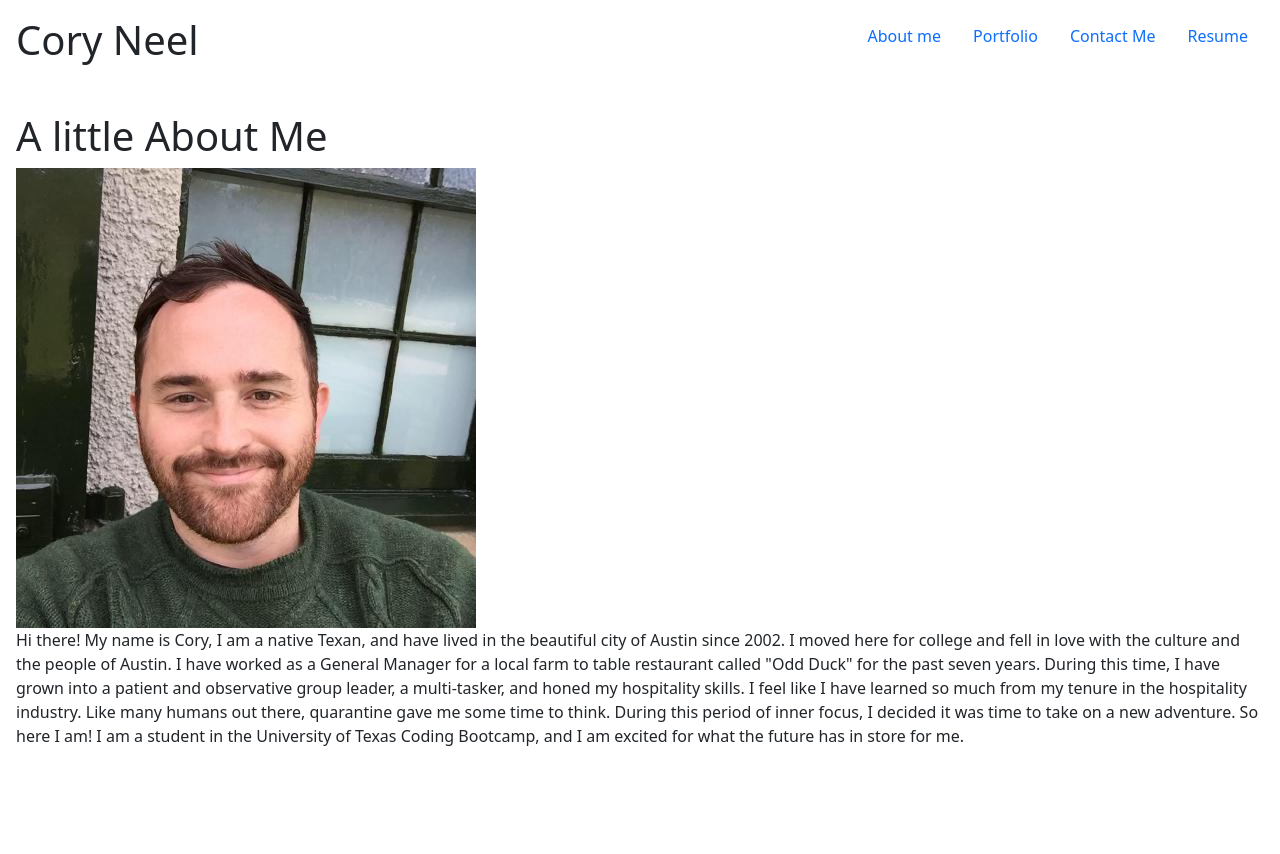
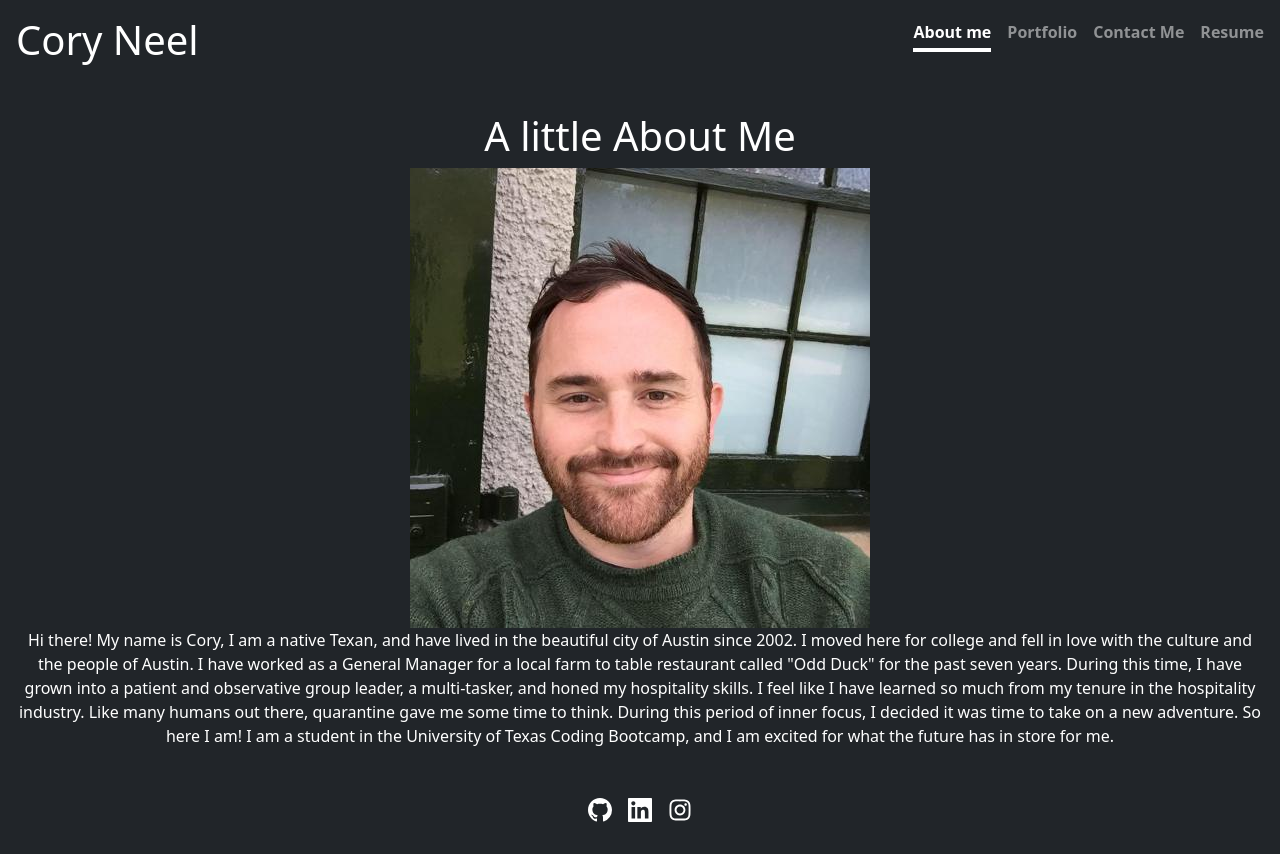
Before and after one commit to cocobeware83/spa-portfolio-coryneel, a React (Create React App) app: page / in a window 1280 px wide. Built offline with nearby package versions, Linux system fonts and the light colour scheme.

Commit message:
starting to style the page

```diff
--- a/public/index.html
+++ b/public/index.html
@@ -10,6 +10,12 @@
       content="Web site created using create-react-app"
     />
     <link rel="apple-touch-icon" href="%PUBLIC_URL%/logo192.png" />
+    <link
+    rel="stylesheet"
+    href="https://cdn.jsdelivr.net/npm/bootstrap@4.6.0/dist/css/bootstrap.min.css"
+    integrity="sha384-B0vP5xmATw1+K9KRQjQERJvTumQW0nPEzvF6L/Z6nronJ3oUOFUFpCjEUQouq2+l"
+    crossorigin="anonymous"
+  />
     <!--
       manifest.json provides metadata used when your web app is installed on a
       user's mobile device or desktop. See https://developers.google.com/web/fundamentals/web-app-manifest/
@@ -26,6 +32,7 @@
     -->
     <title>Cory Neel</title>
   </head>
+ <body class="w-100 h-100 text-center text-white bg-dark">
   <body>
     <noscript>You need to enable JavaScript to run this app.</noscript>
     <div id="root"></div>
--- a/src/App.css
+++ b/src/App.css
@@ -36,3 +36,51 @@
     transform: rotate(360deg);
   }
 }
+
+@keyframes App-logo-spin {
+  from {
+    transform: rotate(0deg);
+  }
+  to {
+    transform: rotate(360deg);
+  }
+}
+
+a, a:hover, a:focus {
+  text-decoration: none;
+}
+
+a.unlink, a.unlink:visited {
+  color: inherit;
+}
+a.unlink:hover {
+  color: inherit;
+}
+
+.nav-masthead .nav-link {
+  padding: .25rem 0;
+  font-weight: 700;
+  color: rgba(255, 255, 255, .5);
+  background-color: transparent;
+  border-bottom: .25rem solid transparent;
+}
+
+.nav-masthead .nav-link:hover,
+.nav-masthead .nav-link:focus {
+  border-bottom-color: rgba(255, 255, 255, .25);
+}
+
+.nav-masthead .nav-link + .nav-link {
+  margin-left: 1rem;
+}
+
+.nav-masthead .active {
+  color: #fff;
+  border-bottom-color: #fff;
+}
+
+ul.unstyled {
+  list-style-type: none;
+  padding: 0;
+  margin: 0;
+}
--- a/src/App.js
+++ b/src/App.js
@@ -21,6 +21,7 @@ function App() {
           setTabSelected={setTabSelected}
         ></Header>
       </div>
+
       <main className="mw-100">
         {(() => {
           switch(tabSelected){
@@ -30,6 +31,7 @@ function App() {
             default: return (<About />)
           }
         })()}
+
       </main>
       <Footer></Footer>
     </div>
--- a/src/components/Footer/index.js
+++ b/src/components/Footer/index.js
@@ -5,12 +5,12 @@ import {FaInstagram} from 'react-icons/fa'
 
 function Footer () {
     return(
-        <footer className='mt-auto text-white-50'>
-            <p>
+        <footer>
+
                 <a href='https://github.com/cocobeware83'  className='text-white px-3' target='_blank' rel="noreferrer"><GoMarkGithub size={24} /></a>
                 <a href='https://www.linkedin.com/in/cory-neel-0bb1a01b9/' className='text-white' target='_blank' rel="noreferrer"><GrLinkedin size={24}/></a>
                 <a href='https://www.instagram.com/ccneel/' className='text-white px-3' target='_blank' rel="noreferrer"><FaInstagram size={24}/></a>
-            </p>
+
         </footer>
     );
 }
```
